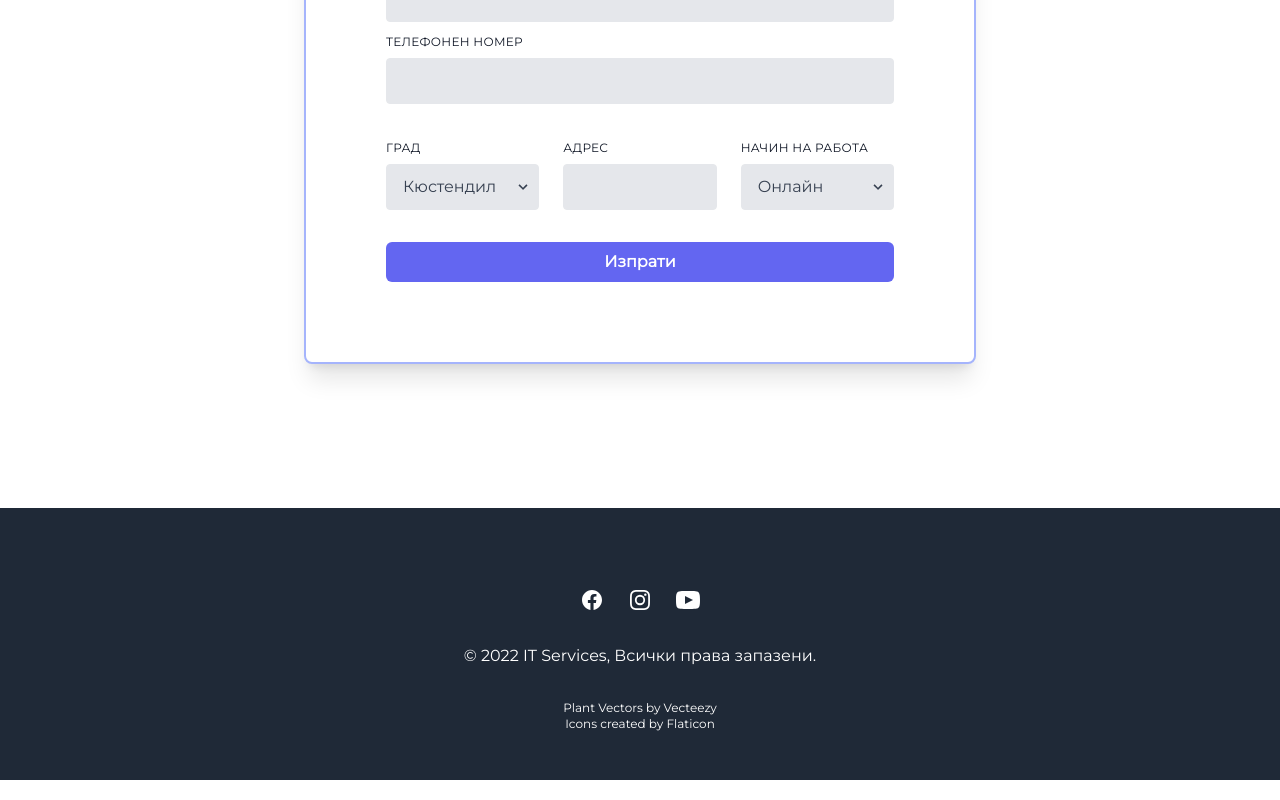
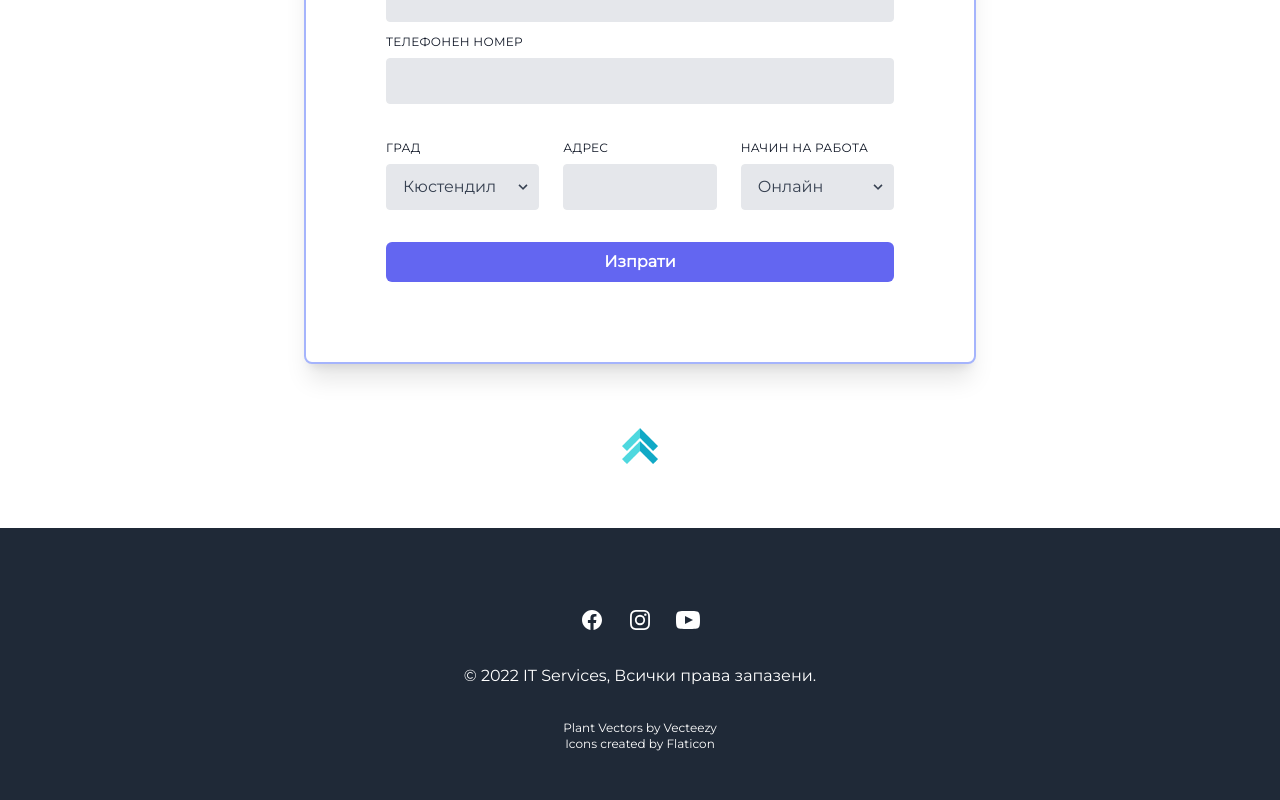
Before and after one commit to Nikolaevmar/itserviceskn, a React (Create React App) app: page / in a window 1280 px wide. Shown: the part 2646-3446 px from the top of the page. Built offline with nearby package versions, Linux system fonts and the light colour scheme.

Commit message:
add scroll button to the bottom of the page

```diff
--- a/src/components/Footer.js
+++ b/src/components/Footer.js
@@ -2,7 +2,7 @@ import React from "react";
 
 export default function Footer() {
   return (
-    <section className="bg-gray-800 insert-x-0 bottom-0 flex items-center justify-center w-full mt-36">
+    <section className="bg-gray-800 insert-x-0 bottom-0 flex items-center justify-center w-full mt-16">
       <div className="max-w-screen-xl px-4 py-12 mx-auto space-y-8 overflow-hidden sm:px-6 lg:px-8">
         <div className="flex justify-center mt-8 space-x-6">
           <a href="https://www.facebook.com/profile.php?id=100057793106472" target="_blank" rel="noreferrer" className="text-white">
--- a/src/components/Navbar.js
+++ b/src/components/Navbar.js
@@ -5,7 +5,7 @@ import { Link } from "react-router-dom";
 export default function Navbar() {
   let [open, setOpen] = useState(false);
   return (
-      <div className="bg-gray-800">
+      <div className="bg-gray-800" id='nav'>
         <div className="max-w-7xl mx-auto px-4 sm:px-6 lg:px-8">
           <div className="flex items-center h-16">
             <div className="flex items-center w-full justify-between">
--- /dev/null
+++ b/src/components/ScrollButton.js
@@ -0,0 +1,13 @@
+import React from "react";
+import {Link} from 'react-scroll'
+import arrows from "../assets/icons/arrows.png";
+
+export default function ScrollButton() {
+  return (
+    <div className="mt-16 flex justify-center">
+      <Link to="nav" spy={true} smooth={true}>
+        <img className="w-9 h-9 flex justify-center cursor-pointer" src={arrows} alt=''/>
+      </Link>
+    </div>
+  );
+}
--- a/src/pages/Home.js
+++ b/src/pages/Home.js
@@ -3,6 +3,7 @@ import Hero from "../components/Hero";
 import Features from "../components/Features";
 import Pricing from "../components/Pricing";
 import RequestForm from "../components/RequestForm";
+import ScrollButton from '../components/ScrollButton'
 
 export default function Home() {
   return (
@@ -11,6 +12,7 @@ export default function Home() {
       <Features />
       <Pricing />
       <RequestForm />
+      <ScrollButton />
     </div>
   );
 }
```
Also changed, not shown: src/assets/icons/arrows.png (added).
